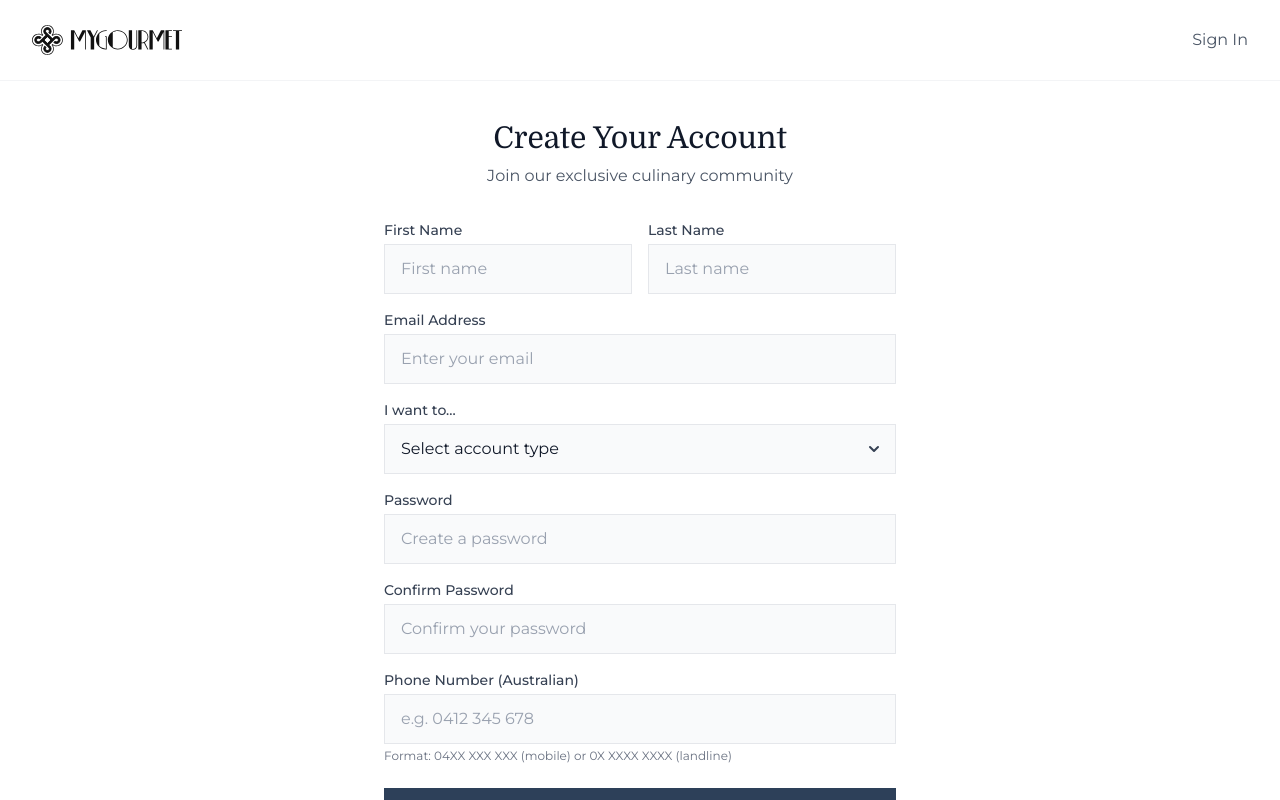
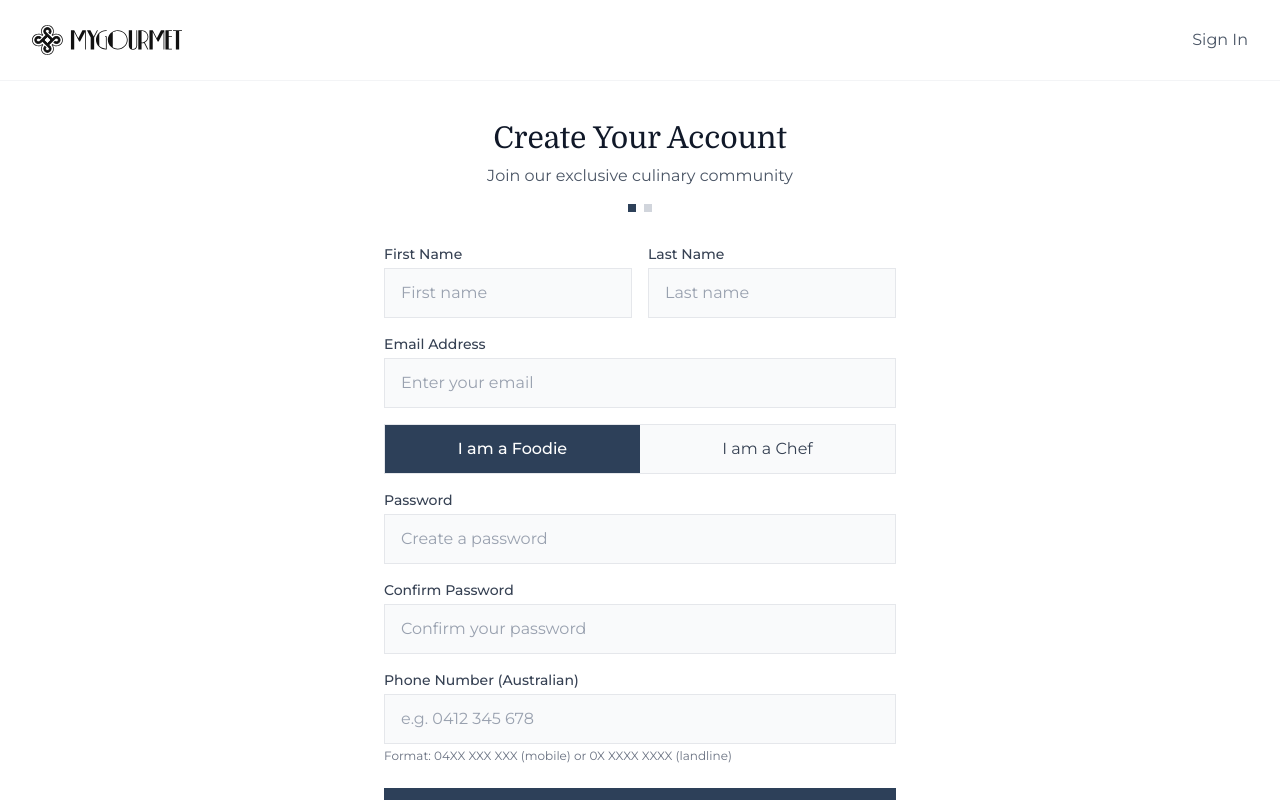
Before and after one commit to vincenth19/my-gourmet, a React (Vite) app: page /sign-up in a window 1280 px wide. Shown: the top 800 px of the page. Built offline with nearby package versions, Linux system fonts and the light colour scheme; no server answers.

Commit message:
fix: double cart issue and nested button els

```diff
--- a/src/components/Navbar.tsx
+++ b/src/components/Navbar.tsx
@@ -3,7 +3,7 @@ import { Link, useLocation, useNavigate } from "react-router";
 import { useAuth } from '../contexts/AuthContext';
 import { useCart } from '../contexts/CartContext';
 import logoBnw from '../assets/logo-w-text-bnw.svg';
-import { LogOut, ShoppingCart, Menu, User, ChefHat, LayoutDashboard, ReceiptText } from "lucide-react";
+import { LogOut, ShoppingCart, Menu, User, ChefHat, LayoutDashboard, ReceiptText, Bell } from "lucide-react";
 import NotificationBell from './NotificationBell';
 import NotificationSubscription from './NotificationSubscription';
 import { Toaster } from 'react-hot-toast';
@@ -133,17 +133,21 @@ const Navbar = ({ activePage: propActivePage }: NavbarProps) => {
         )}
 
         {/* Notification Bell - available for all roles (only show in mobile drawer) */}
-          <Link to="/notifications" onClick={isMobile ? handleLinkClick : undefined}>
-            <button
-              className={`${activePage === 'notifications'
-                ? "bg-blue-100 md:bg-transparent md:rounded-none md:p-0 md:text-navy md:relative md:after:content-[''] md:after:absolute md:after:bottom-0 md:after:left-0 after:w-full md:after:h-[2px] md:after:bg-black"
-                : 'text-gray-600 hover:text-navy'} font-medium transition-colors duration-200 flex items-center w-full text-left`}
-                >
+          <Link
+            to="/notifications"
+            onClick={isMobile ? handleLinkClick : undefined}
+            className={`${activePage === 'notifications'
+              ? "bg-blue-100 md:bg-transparent md:rounded-none md:p-0 md:text-navy md:relative md:after:content-[''] md:after:absolute md:after:bottom-0 md:after:left-0 after:w-full md:after:h-[2px] md:after:bg-black"
+              : 'text-gray-600 hover:text-navy'} font-medium transition-colors duration-200 flex items-center`}
+          >
+            {isMobile ? (
+              <div className="flex items-center px-2 py-1 w-full">
+                <Bell size={18} className="mr-2" />
+                Notifications
+              </div>
+            ) : (
               <NotificationBell onClick={handleLinkClick} />
-                {isMobile && (
-                  'Notifications'
-                )}
-            </button>
+            )}
           </Link>
 
         {/* Logout button */}
--- a/src/contexts/CartContext.tsx
+++ b/src/contexts/CartContext.tsx
@@ -54,18 +54,13 @@ export const CartProvider = ({ children }: { children: ReactNode }) => {
         .order('created_at', { ascending: false });
 
       if (cartsError) throw cartsError;
-
+      console.log(userCarts);
       // Check if we have any carts
       if (!userCarts || userCarts.length === 0) {
-        // Create new cart
-        const { data: newCart, error: newCartError } = await supabase
-          .from('carts')
-          .insert({ profile_id: user.id })
-          .select()
-          .single();
-
-        if (newCartError) throw newCartError;
-        setCartId(newCart.id);
+        // Set empty cart state - don't create a new cart here
+        // The cart should have been created during registration
+        console.warn('No cart found for user. Cart should be created during registration.');
+        setCartId(null);
         setCartItems([]);
         setLoading(false);
         return;
--- a/src/pages/SignUpPage.tsx
+++ b/src/pages/SignUpPage.tsx
@@ -19,7 +19,7 @@ const SignUpPage = () => {
     firstName: '',
     lastName: '',
     phoneNumber: '',
-    userType: '', // Empty default value
+    userType: 'customer', // Default to customer
   });
 
   // State for payment method details
@@ -197,6 +197,16 @@ const SignUpPage = () => {
             });
 
           if (paymentError) throw paymentError;
+
+          // Create a cart for the new customer user
+          const { error: cartError } = await supabase
+            .from('carts')
+            .insert({ profile_id: authData.user.id });
+
+          if (cartError) {
+            console.error('Error creating cart for new user:', cartError);
+            // Non-blocking - we'll continue even if cart creation fails
+          }
         }
 
         // Check if email confirmation is required
@@ -279,28 +289,31 @@ const SignUpPage = () => {
         </div>
 
         <div>
-          <label htmlFor="userType" className="block text-sm font-medium text-gray-700 mb-1">
-            I want to...
-          </label>
-          <div className="relative">
-            <select
-              id="userType"
-              name="userType"
-              value={formData.userType}
-              onChange={handleChange}
-              required
-              className="appearance-none relative block w-full px-4 py-3 bg-gray-50 border border-gray-200 text-gray-900 focus:outline-none focus:ring-2 focus:ring-navy focus:border-transparent transition-colors duration-200 pr-10"
+          <div className="flex border-1 border-gray-200 w-full overflow-hidden">
+            <button
+              type="button"
+              onClick={() => setFormData(prev => ({ ...prev, userType: 'customer' }))}
+              className={`flex-1 py-3 px-4 text-center transition-colors duration-200 ${
+                formData.userType === 'customer'
+                  ? 'bg-navy text-white font-medium'
+                  : 'bg-gray-50 text-gray-700 hover:bg-gray-100'
+              }`}
               disabled={loading}
             >
-              <option value="" disabled>Select account type</option>
-              <option value="customer">Book Private Chefs</option>
-              <option value="chef">Work as a Private Chef</option>
-            </select>
-            <div className="pointer-events-none absolute inset-y-0 right-0 flex items-center px-3 text-gray-700">
-              <svg className="w-5 h-5" fill="currentColor" viewBox="0 0 20 20" xmlns="http://www.w3.org/2000/svg">
-                <path fillRule="evenodd" d="M5.293 7.293a1 1 0 011.414 0L10 10.586l3.293-3.293a1 1 0 111.414 1.414l-4 4a1 1 0 01-1.414 0l-4-4a1 1 0 010-1.414z" clipRule="evenodd" />
-              </svg>
-            </div>
+              I am a Foodie
+            </button>
+            <button
+              type="button"
+              onClick={() => setFormData(prev => ({ ...prev, userType: 'chef' }))}
+              className={`flex-1 py-3 px-4 text-center transition-colors duration-200 ${
+                formData.userType === 'chef'
+                  ? 'bg-navy text-white font-medium'
+                  : 'bg-gray-50 text-gray-700 hover:bg-gray-100'
+              }`}
+              disabled={loading}
+            >
+              I am a Chef
+            </button>
           </div>
         </div>
 
--- a/src/pages/UserHomePage.tsx
+++ b/src/pages/UserHomePage.tsx
@@ -323,7 +323,7 @@ const ChefsSection = ({
 const UserHomePage = () => {
   const navigate = useNavigate();
   const { user } = useAuth();
-  const { refreshCart } = useCart();
+  const { refreshCart, cartId } = useCart();
   const [loading, setLoading] = useState(true);
   const [recentOrders, setRecentOrders] = useState<Order[]>([]);
   const [chefs, setChefs] = useState<Chef[]>([]);
@@ -610,17 +610,12 @@ const UserHomePage = () => {
     }
 
     try {
-      // Check for existing cart
-      const { data: cartData, error: cartError } = await supabase
-        .from('carts')
-        .select('id')
-        .eq('profile_id', user.id)
-        .single();
+      // Use the cart ID from CartContext
+      let currentCartId = cartId;
 
-      let cartId;
-
-      // Create cart if doesn't exist
-      if (cartError && cartError.code === 'PGRST116') {
+      // Create a cart only if one doesn't exist (for users registered before this change)
+      if (!currentCartId) {
+        console.log('No cart found - creating one');
         const { data: newCart, error: newCartError } = await supabase
           .from('carts')
           .insert({ profile_id: user.id })
@@ -628,11 +623,10 @@ const UserHomePage = () => {
           .single();
 
         if (newCartError) throw newCartError;
-        cartId = newCart.id;
-      } else if (cartError) {
-        throw cartError;
-      } else {
-        cartId = cartData.id;
+        currentCartId = newCart.id;
+
+        // Refresh cart context
+        await refreshCart();
       }
 
       // Prepare customization_options in the correct format
@@ -646,7 +640,7 @@ const UserHomePage = () => {
       const { error: itemError } = await supabase
         .from('cart_items')
         .insert({
-          cart_id: cartId,
+          cart_id: currentCartId,
           dish_id: selectedPopularDish.id,
           chef_id: selectedPopularDish.chef_id,
           dish_name: selectedPopularDish.name,
```
